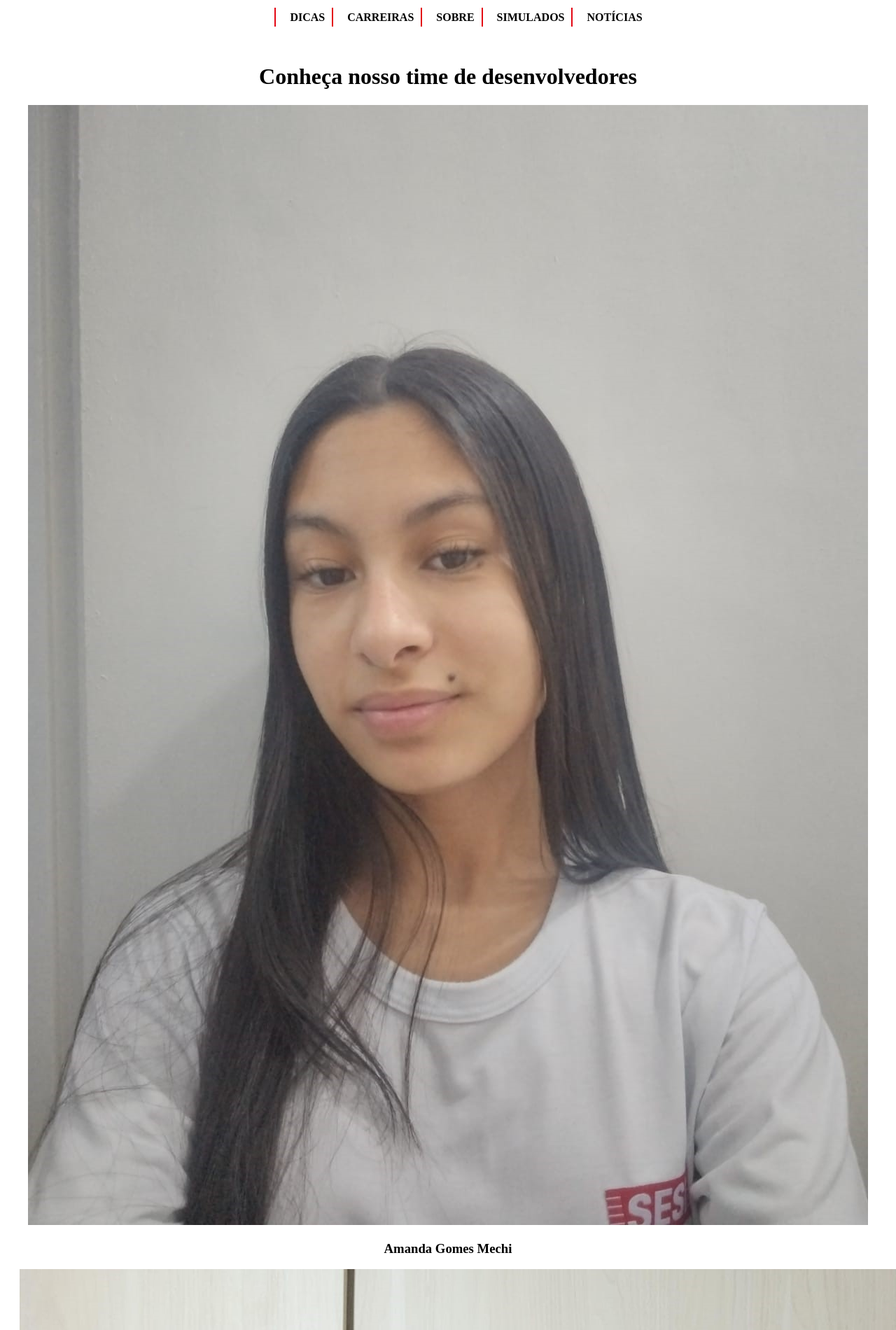
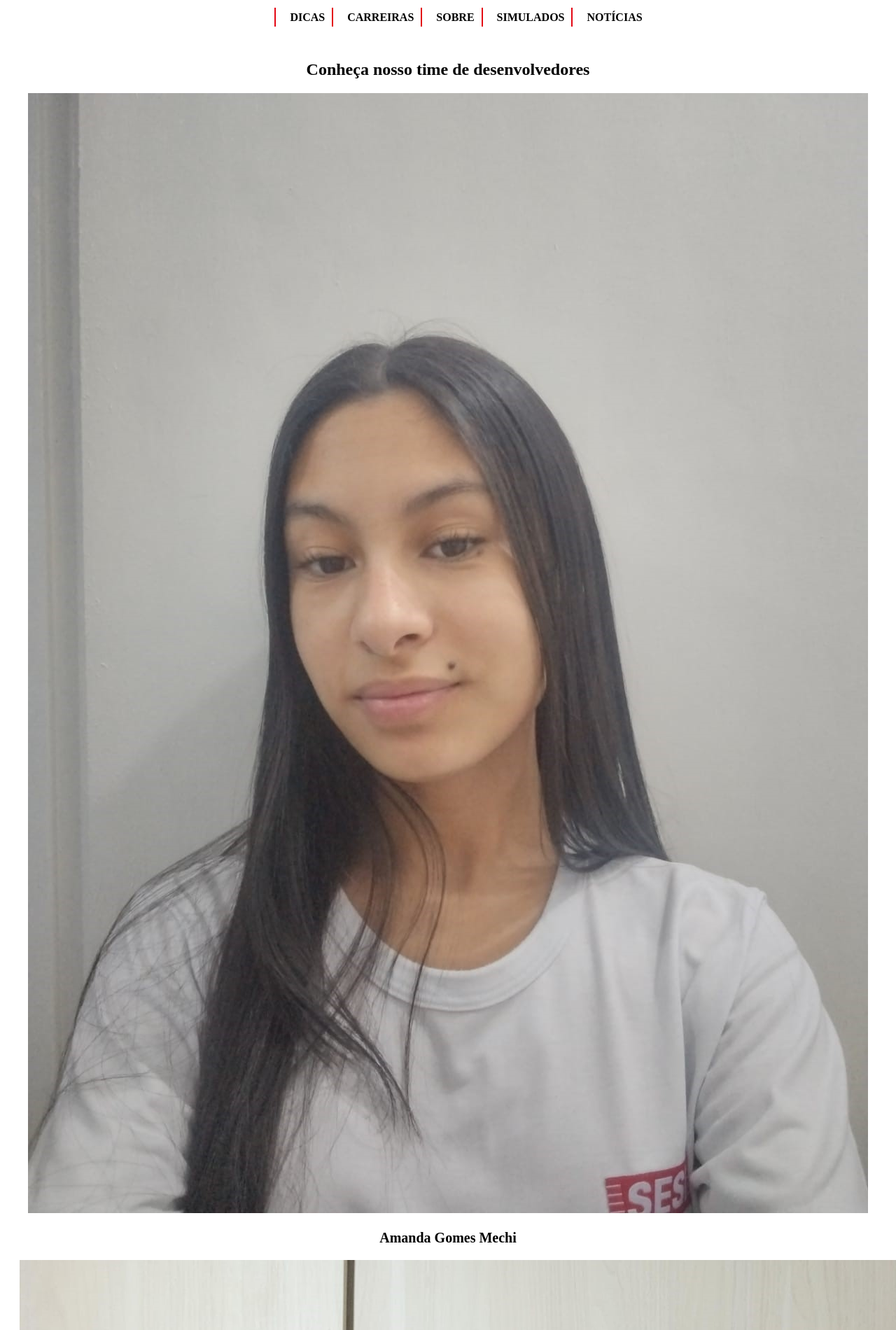
Before and after one commit to PedroLeoo07/Portal_EdFisica-Artes, a plain HTML site: page pages/sobrenos/sobre.html in a window 1280 px wide. Shown: the top 1900 px of the page at 70% size. Drawn offline with Linux system fonts and the light colour scheme.

Commit message:
feat: padrões de texto

```diff
--- a/pages/sobrenos/sobre.style.css
+++ b/pages/sobrenos/sobre.style.css
@@ -21,3 +21,23 @@
     padding: 20px;
     text-align: center;
 }
+
+h3 {
+    padding: 0%;
+    text-align: center;
+    font-size: 20px;
+    color: #000000;
+}
+
+h1 {
+    margin-bottom: 20px;
+    font-size: 24px;
+    color: #000000;
+}
+
+p {
+    margin-bottom: 20px;
+    text-align: center;
+    font-size: 22px;
+    color: #000000;
+}
```
